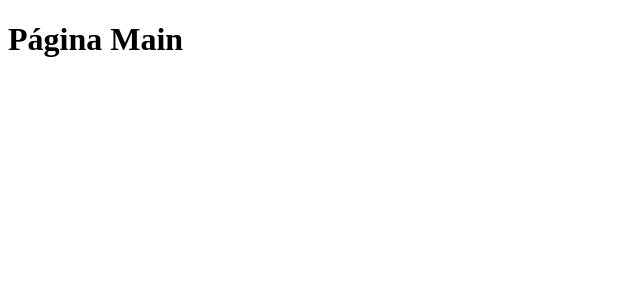
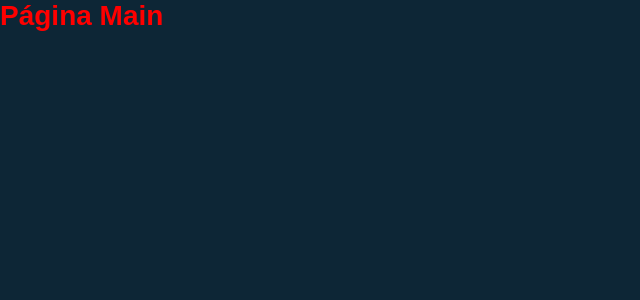
Before and after one commit to RaphaelDamico/repositorios-app, a React (Create React App) app: page / in a window 1280 px wide. Shown: the top 300 px of the page, without its empty margins (0-640 px from the left). Built offline with nearby package versions, Linux system fonts and the light colour scheme.

Commit message:
Criando estilos globais da aplicação

```diff
--- a/package.json
+++ b/package.json
@@ -10,6 +10,7 @@
     "react-dom": "^18.2.0",
     "react-router-dom": "^5.3.4",
     "react-scripts": "5.0.1",
+    "styled-components": "^6.1.8",
     "web-vitals": "^2.1.4"
   },
   "scripts": {
--- a/src/App.js
+++ b/src/App.js
@@ -1,9 +1,13 @@
 import React from 'react';
 import Routes from './routes';
+import GlobalStyle from './styles/global';
 
 function App() {
   return (
-    <Routes/>
+    <>
+      <GlobalStyle/>
+      <Routes/>
+    </>
   );
 }
 
--- a/src/pages/Main/index.js
+++ b/src/pages/Main/index.js
@@ -1,8 +1,11 @@
 import React from 'react';
+import { Title } from './styles';
 
 export default function Main() {
     return(
-        <h1>Página Main</h1>
+        <Title>
+            Página Main
+        </Title>
 
     );
 }
--- /dev/null
+++ b/src/pages/Main/styles.js
@@ -0,0 +1,6 @@
+import styled from 'styled-components';
+
+export const Title = styled.h1`
+   color:#FF0000;
+
+`;
--- /dev/null
+++ b/src/styles/global.js
@@ -0,0 +1,30 @@
+import { createGlobalStyle } from 'styled-components';
+
+export default createGlobalStyle`
+    * {
+        margin: 0;
+        padding: 0;
+        outline: 0;
+        box-sizing: border-box;
+    }
+
+    html, body, #root {
+        min-height: 100%;
+    }
+
+    body {
+        background: #0D2636;
+        font-size: 14px;
+        -webkit-font-smoothing: antialiased !important;
+    }
+
+    body, input, button {
+        color: #222;
+        font-size: 14px;
+        font-family: Arial, Helvetica, sans-serif;
+    }
+
+    button {
+        cursor: pointer;
+    }
+`;
```
Also changed, not shown: 1 other file (tests, documents, lock files or other folders).
